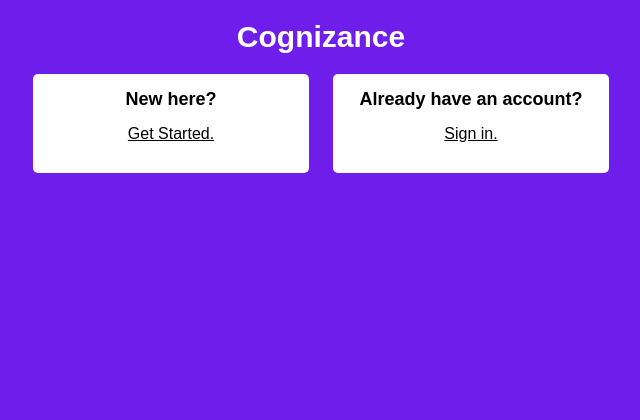
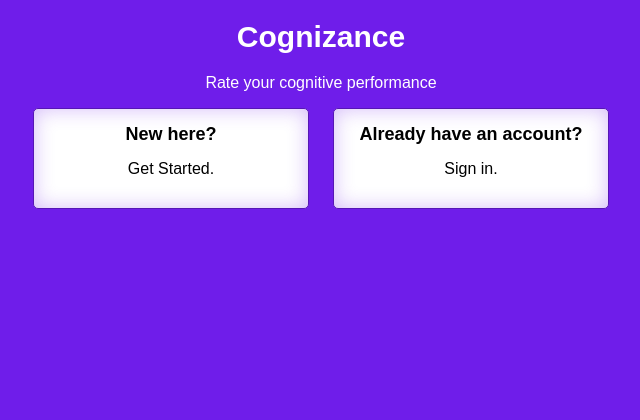
Before and after one commit to Cody-coder017/cognizance, a PHP site: page / in a window 1280 px wide. Shown: the top 420 px of the page, without its empty margins (319-959 px from the left). Run offline with PHP 8.4, Linux system fonts and the light colour scheme.

Commit message:
index.php: improved appearance of the index page

```diff
--- a/css/index.css
+++ b/css/index.css
@@ -16,10 +16,21 @@
 	border-radius: 5px;
 	background-color: #fff;
 	padding-bottom: 30px;
+	padding-left: 10px;
+	padding-right: 10px;
+	border: 1px solid #5616b5;
+	box-shadow: 0 0 20px rgba(111, 29, 234, 0.3) inset;
 }
 
 .index .links > div a {
 	color: #000;
+	text-decoration: none;
+	cursor: pointer;
+	display: block;
+}
+
+.index .links > div a:hover span {
+	text-decoration: underline;
 }
 
 .index .links > div h2 {
@@ -45,6 +56,7 @@
 
 	body.index .links > div h2 {
 		font-size: 16px;
+		font-size: 2.9vw;
 	}
 }
 
@@ -56,6 +68,7 @@
 
 	body.index .links > div {
 		width: auto;
+		margin-bottom: 20px;
 	}
 
 	body.index .links > div h2 {
--- a/index.php
+++ b/index.php
@@ -2,15 +2,20 @@
 require_once('includes/header_footers.php');
 printHeader('index');
 ?>	<h1>Cognizance</h1>
+	<p>Rate your cognitive performance</p>
 	<div class="links">
 		<div>
+			<a href="welcome.php">
 			<h2>New here?</h2>
-			<a href="welcome.php">Get Started.</a>
+			<span>Get Started.</span>
+			</a>
 		</div>
 
 		<div>
+			<a href="signin.php">
 			<h2>Already have an account?</h2>
-			<a href="signin.php">Sign in.</a>
+			<span>Sign in.</span>
+			</a>
 		</div>
 	</div>
 <?php
```
